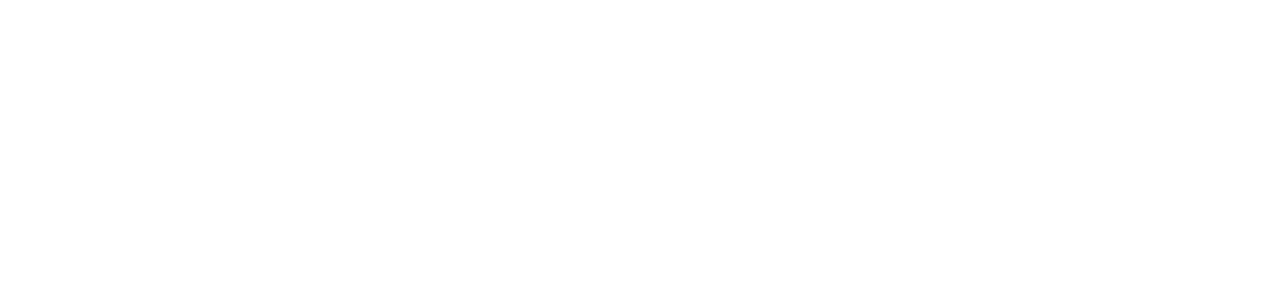
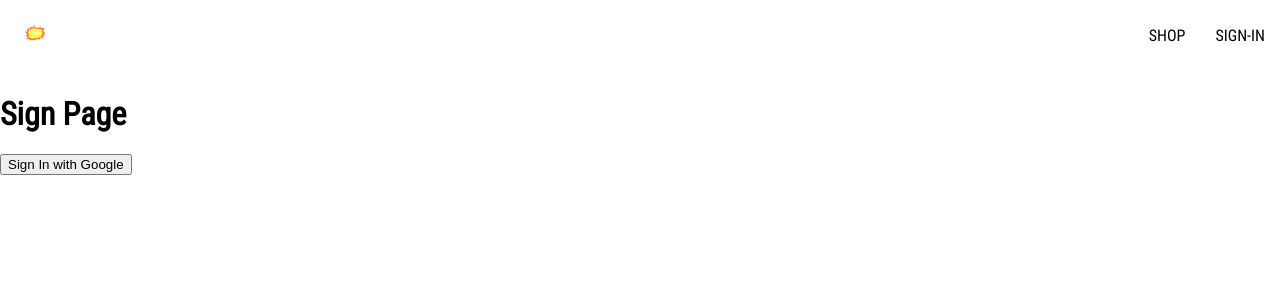
Before and after one commit to ArthurThz/explosion-store, a React (Vite) app: page /sign-in in a window 1280 px wide. Before the commit this address had no page. Shown: the top 300 px of the page. Built offline with nearby package versions, Linux system fonts and the light colour scheme.

Commit message:
added firebase and google auth

```diff
--- a/package.json
+++ b/package.json
@@ -9,6 +9,7 @@
     "preview": "vite preview"
   },
   "dependencies": {
+    "firebase": "^9.16.0",
     "react": "^18.2.0",
     "react-dom": "^18.2.0",
     "react-router-dom": "^6.8.0",
--- a/src/App.jsx
+++ b/src/App.jsx
@@ -3,12 +3,18 @@
 import { Routes, Route, } from 'react-router-dom'
 
 import NavBar from "./components/Routes/Navbar/navbar"
+import SignIn from "./components/Routes/Sign-in/sign-in"
 
 function App() {
+  const Shop = () => {
+    return <h1>Im shop</h1>
+  }
   return (
     <Routes>
       <Route path="/" element={<NavBar />} >
         <Route index element={<Home />} />
+        <Route path='shop' element={<Shop />} />
+        <Route path='sign-in' element={<SignIn />} />
       </Route>
     </Routes>
 
--- a/src/components/Routes/Navbar/navbar.jsx
+++ b/src/components/Routes/Navbar/navbar.jsx
@@ -11,6 +11,7 @@
             </Link>
             <div className='nav-links-container'>
                 <Link className='nav-link' to='/shop' >SHOP</Link>
+                <Link className='nav-link' to='/sign-in' >SIGN-IN</Link>
             </div>
         </div>
         <Outlet />
--- /dev/null
+++ b/src/components/Routes/Sign-in/sign-in.jsx
@@ -0,0 +1,19 @@
+import { signInWithGooglePopup } from '../../../utils/Firebase/firebase.util'
+
+function SignIn() {
+
+    const logGoogleUser = async () => {
+        const response = await signInWithGooglePopup();
+        console.log(response)
+    }
+
+    return (
+        <div>
+            <h1>Sign Page</h1>
+            <button onClick={logGoogleUser}> Sign In with Google</button>
+        </div>
+
+    );
+}
+
+export default SignIn;
--- /dev/null
+++ b/src/utils/Firebase/firebase.util.js
@@ -0,0 +1,30 @@
+import { initializeApp } from 'firebase/app';
+import {
+    getAuth,
+    signInWithRedirect,
+    signInWithPopup,
+    GoogleAuthProvider
+} from "firebase/auth";
+
+
+// Your web app's Firebase configuration
+const firebaseConfig = {
+    apiKey: "AIzaSyBhLvD3rm-Wv-UaMGvltJgXaJoP4olsil0",
+    authDomain: "explosion-store.firebaseapp.com",
+    projectId: "explosion-store",
+    storageBucket: "explosion-store.appspot.com",
+    messagingSenderId: "919375484767",
+    appId: "1:919375484767:web:147b722728b927b3da48ea"
+};
+
+// Initialize Firebase
+const firebaseApp = initializeApp(firebaseConfig);
+
+const provider = new GoogleAuthProvider();
+
+provider.setCustomParameters({
+    prompt: 'select_account'
+});
+
+export const auth = getAuth();
+export const signInWithGooglePopup = () => signInWithPopup(auth, provider);
```
Also changed, not shown: src/components/Routes/Sign-in/sign-in.styles.scss (added), 1 other file (tests, documents, lock files or other folders).
